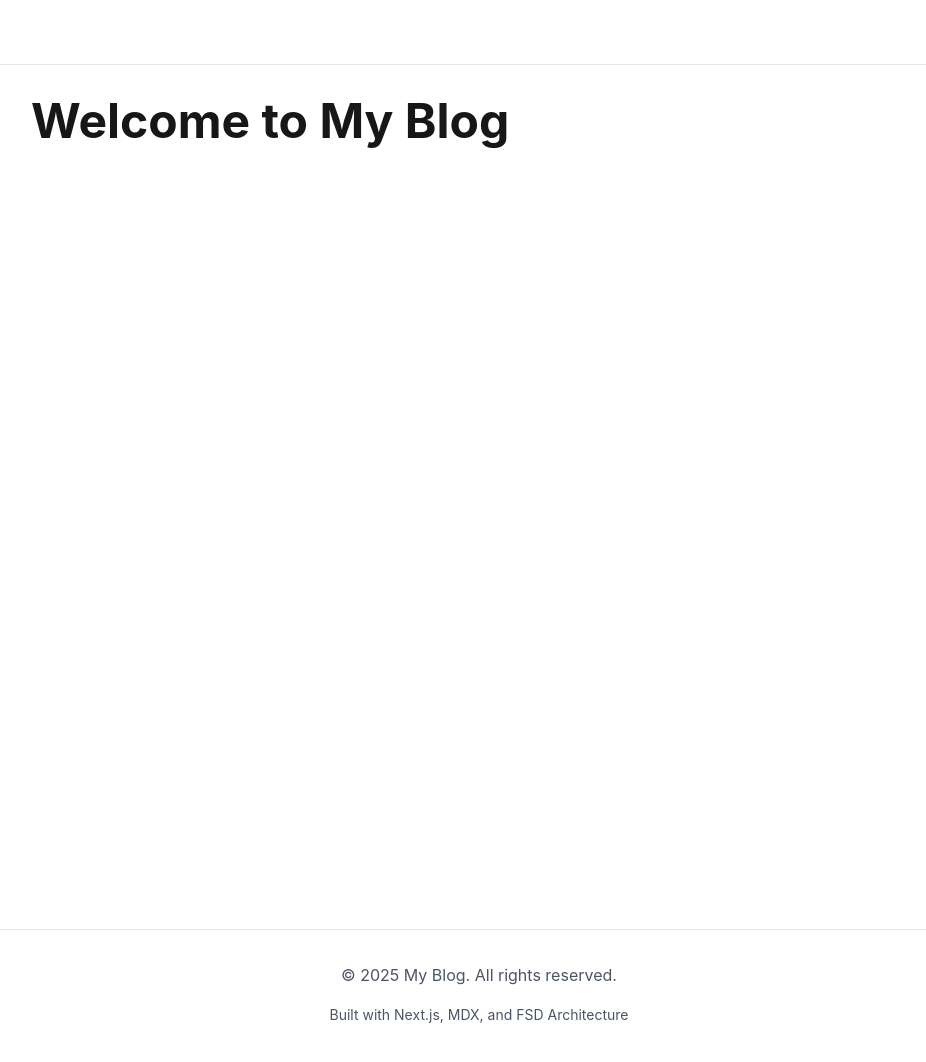
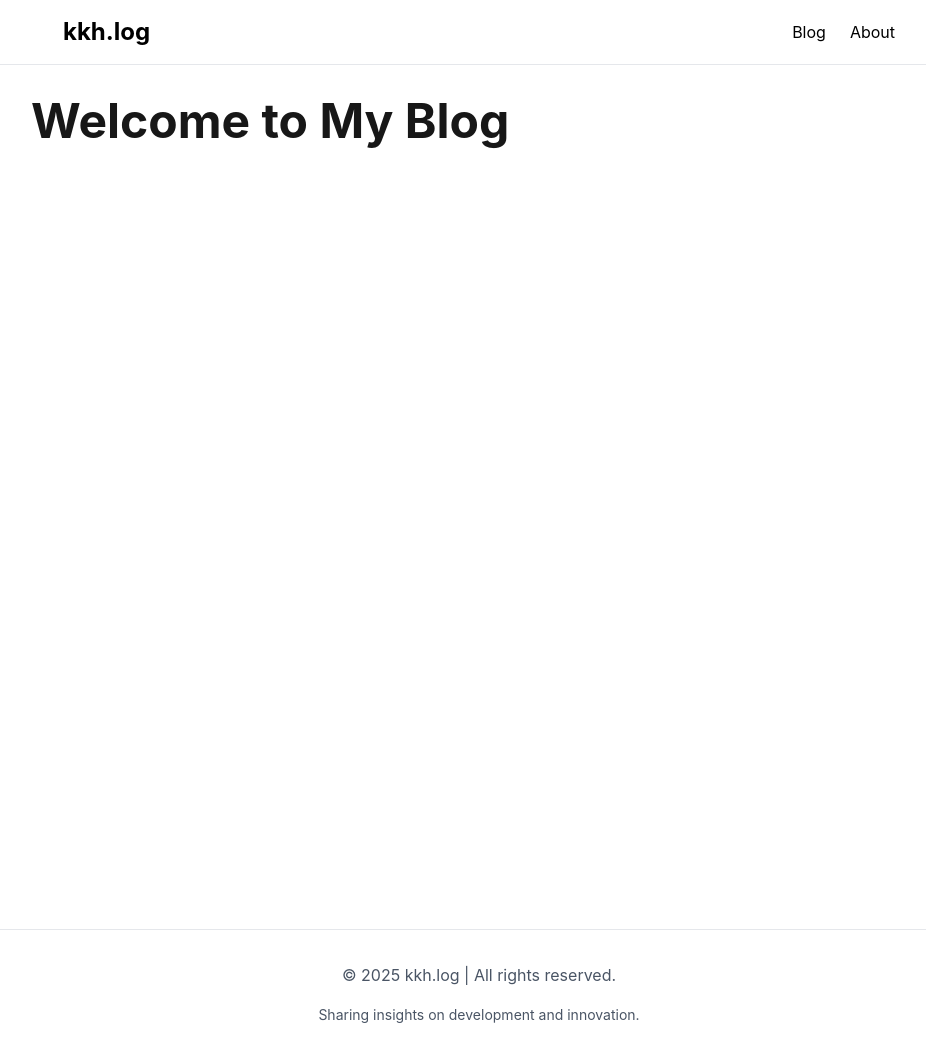
Before and after one commit to rlarudgh/hololog, a Next.js app: page / in a window 1280 px wide. Shown: the top 1062 px of the page, without its empty margins (161-1087 px from the left). Built offline with nearby package versions, Linux system fonts and the light colour scheme.

Commit message:
fix: dark mode

```diff
--- a/package.json
+++ b/package.json
@@ -27,6 +27,7 @@
     "autoprefixer": "^10.4.21",
     "eslint": "^9.37.0",
     "eslint-config-next": "^15.5.4",
+    "gray-matter": "^4.0.3",
     "husky": "^9.1.7",
     "lint-staged": "^16.2.4",
     "next": "^15.5.4",
--- a/src/widgets/footer/footer.ui.tsx
+++ b/src/widgets/footer/footer.ui.tsx
@@ -1,13 +1,15 @@
-import { Container } from "@/shared/ui";
+import { Container } from '@/shared/ui';
 
 export function Footer() {
+  const currentYear = new Date().getFullYear();
+
   return (
     <footer className="border-t border-gray-200 dark:border-gray-700 py-8 mt-16">
       <Container>
         <div className="text-center text-gray-600 dark:text-gray-400">
-          <p>&copy; {new Date().getFullYear()} My Blog. All rights reserved.</p>
+          <p>&copy; {currentYear} kkh.log | All rights reserved.</p>
           <p className="mt-2 text-sm">
-            Built with Next.js, MDX, and FSD Architecture
+            Sharing insights on development and innovation.
           </p>
         </div>
       </Container>
--- a/src/widgets/header/header.ui.tsx
+++ b/src/widgets/header/header.ui.tsx
@@ -2,10 +2,6 @@ import Link from 'next/link';
 import { Container } from '@/shared/ui';
 
 const navItems = [
-  {
-    href: '/',
-    label: 'Home',
-  },
   {
     href: '/blog',
     label: 'Blog',
@@ -23,16 +19,16 @@ export function Header() {
         <nav className="flex items-center justify-between">
           <Link
             href="/"
-            className="text-2xl font-bold hover:text-blue-600 transition-colors text-white"
+            className="text-2xl font-bold hover:text-blue-600 transition-colors text-black dark:text-white"
           >
-            Hololog
+            kkh.log
           </Link>
           <div className="flex gap-6">
             {navItems?.map((item) => (
               <Link
                 href={item.href}
                 key={`${item.label}`}
-                className="hover:text-blue-600 transition-colors text-white"
+                className="hover:text-blue-600 transition-colors text-black dark:text-white"
               >
                 {item.label}
               </Link>
```
Also changed, not shown: 1 other file (tests, documents, lock files or other folders).
